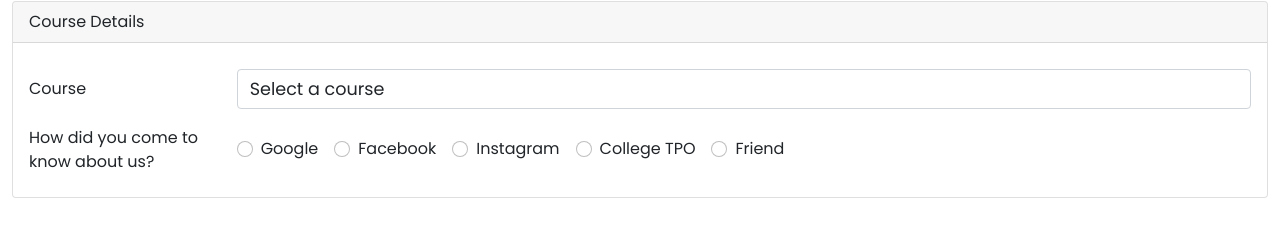
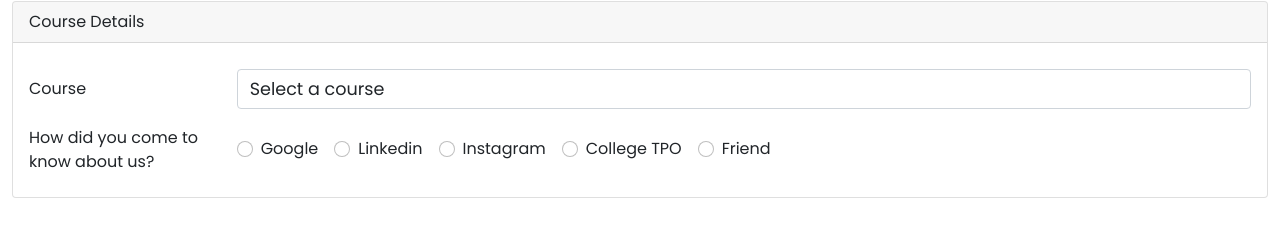
Before and after one commit to rohitjainfsl/registration-form, a React (Vite) app in the folder client/: page /registration in a window 1280 px wide. Shown: the part 1462-1689 px from the top of the page. Built offline with nearby package versions, Linux system fonts and the light colour scheme; no server answers.

Commit message:
displaying success message 3

```diff
--- a/client/src/registrationForm.jsx
+++ b/client/src/registrationForm.jsx
@@ -4,6 +4,7 @@ import instance from "./axiosConfig.js";
 import { useNavigate } from "react-router-dom";
 
 function UserForm() {
+  const backendPath = import.meta.env.VITE_BACKEND_PATH;
   const navigate = useNavigate();
 
   const [modalOpen, setModalOpen] = useState(false);
@@ -39,6 +40,7 @@ function UserForm() {
     referral: "",
     friendName: "",
   });
+  const [loading, setLoading] = useState(false);
 
   useEffect(() => {
     const options = new URLSearchParams(window.location.search);
@@ -52,7 +54,7 @@ function UserForm() {
 
   const handleSubmit = async (e) => {
     e.preventDefault();
-    console.log("Form data before submit:", formElements); // Log current form data
+    // console.log("Form data before submit:", formElements); // Log current form data
 
     try {
       const frm = new FormData();
@@ -79,20 +81,12 @@ function UserForm() {
       frm.append("friendName", formElements.friendName);
 
       const response = await instance.post("/students/register", frm);
-      // alert("Form submitted successfully");
-      // console.log("Response:", response.data);
-
-      console.log(response.status);
-      console.log(response.data.message);
 
       if (
         response.status === 201 &&
         response.data.message === "Registration Successful"
       )
-        // setShowMessage(true);
-        // navigate("/registration?success=true", { replace: true });
-        window.location.href =
-          "https://registration-form-1-mbw5.onrender.com/registration?success=true";
+        window.location.href = backendPath + "/registration?success=true";
     } catch (error) {
       setShowMessage(false);
       console.error("Error submitting form", error);
@@ -731,16 +725,16 @@ function UserForm() {
                             className="form-check-input"
                             type="radio"
                             name="referral"
-                            id="facebook"
-                            value="Facebook"
+                            id="linkedin"
+                            value="Linkedin"
                             required
                             onChange={handleRadioChange}
                           />
                           <label
                             className="form-check-label"
-                            htmlFor="facebook"
+                            htmlFor="linkedin"
                           >
-                            Facebook
+                            Linkedin
                           </label>
                         </div>
                         <div className="form-check form-check-inline">
```
Also changed, not shown: 1 other file (tests, documents, lock files or other folders).
